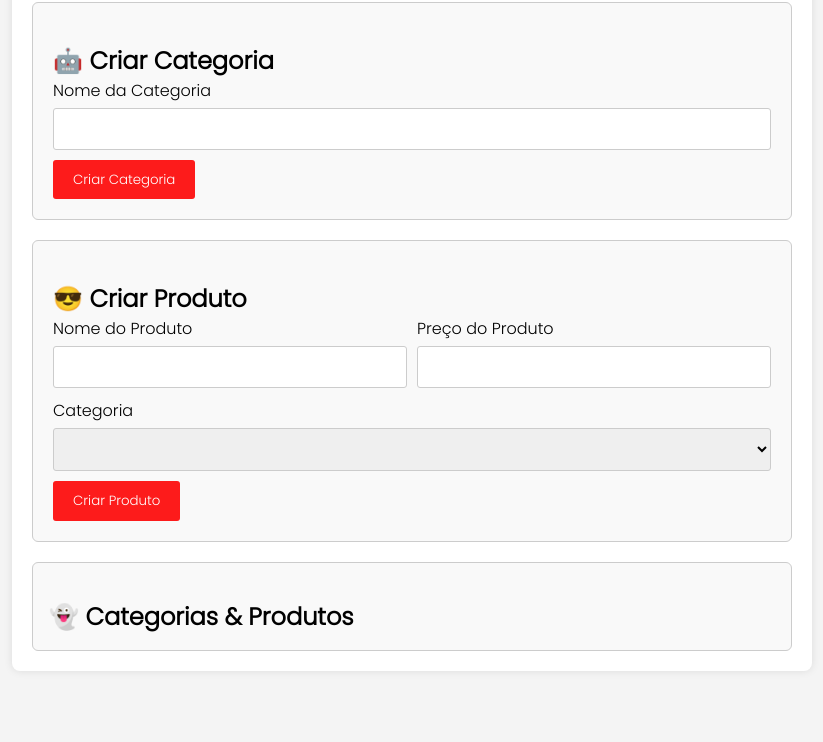
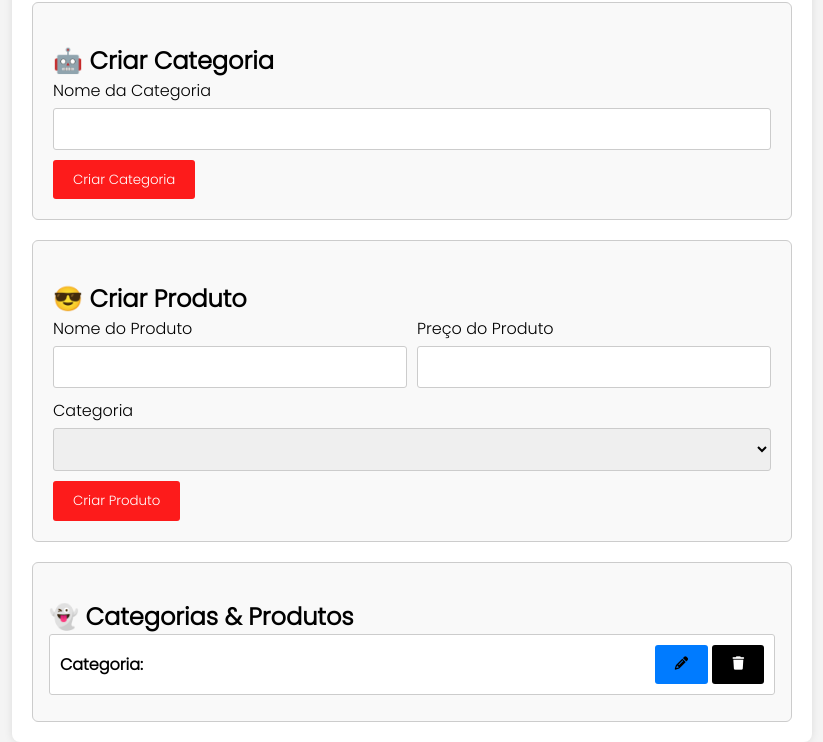
Before and after one commit to pablo-boop/ForEach-exercises, a plain HTML site: page pages/Category - Product/category.html in a window 1280 px wide. Both pictures are taken after a click on the button "Criar Categoria". Shown: the part 86-828 px from the top of the page, without its empty margins (228-1051 px from the left). Before the commit the page ends 800 px from the top, so only its background shows below. Drawn offline with Linux system fonts and the light colour scheme.

Commit message:
feat: add displayCategoriesAndProducts function

```diff
--- a/pages/Category - Product/category.html
+++ b/pages/Category - Product/category.html
@@ -3,6 +3,7 @@
 <head>
     <meta charset="UTF-8">
     <meta name="viewport" content="width=device-width, initial-scale=1.0">
+    <link rel="stylesheet" href="https://cdnjs.cloudflare.com/ajax/libs/font-awesome/6.4.2/css/all.min.css" integrity="sha512-z3gLpd7yknf1YoNbCzqRKc4qyor8gaKU1qmn+CShxbuBusANI9QpRohGBreCFkKxLhei6S9CQXFEbbKuqLg0DA==" crossorigin="anonymous" referrerpolicy="no-referrer" />
     <link rel="stylesheet" href="style.css">
     <title>Category - Product</title>
 </head>
--- a/pages/Category - Product/category.js
+++ b/pages/Category - Product/category.js
@@ -50,14 +50,14 @@ function createCategory() {
     categoryList.addCategory(categoryName);
     //console.log(categoryName);
     console.log(categoryList.categories);
-    clearFormFields()
+    clearFormFields();
+    displayCategoriesAndProducts()
 }
 
 function createProduct() {
     const productName = "Bolo";
     const productPrice = 20;
     const productCategory = categoryList.categories[0];
-
     productList.addProduct(productName, productPrice, productCategory)
     //console.log(productList.products)
 }
@@ -68,3 +68,36 @@ function clearFormFields() {
     document.getElementById("productPrice").value = "";
     document.getElementById("productCategory").value = "";
 }
+
+function displayCategoriesAndProducts() {
+    let content = "";
+
+    categoryList.categories.forEach((category) => {
+        content += `
+            <li>
+                <div class="categoriesList">
+                    <span><b>Categoria: </b>${category.name}</span>
+                    <div>
+                        <button class="editButton"><i class="fa-solid fa-pencil"></i></button>
+                        <button class="deleteButton"><i class="fa-solid fa-trash"></i></button>
+                    </div>
+                </div>
+                <ul class="productListByCategory"> `;
+                category.products.forEach((product) => {
+                    content += `
+                        <li>
+                            <div class="productsList">
+                                <span><b>Produto: </b>${product.name} - <b>Preço: </b> R$${product.price}</span>
+                            <div>
+                                <button class="editButton"><i class="fa-solid fa-pencil"></i></button>
+                                <button class="deleteButton"><i class="fa-solid fa-trash"></i></button>
+                            </div>
+                            </div>`;
+                });
+                content += `
+                    </ul>
+                </li>
+                `
+    });
+    document.getElementById("categoriesList").innerHTML = content;
+}
--- a/pages/Category - Product/style.css
+++ b/pages/Category - Product/style.css
@@ -104,3 +104,40 @@ h2 {
     border: 1px solid #ccc;
     border-radius: 3px;
 }
+
+.categoriesList {
+    display: flex;
+    justify-content: space-between;
+    align-items: center;
+}
+
+.editButton {
+    background-color: #007bff;
+    border: none;
+    cursor: pointer;
+    padding: 0.62rem 1.25rem;
+    border-radius: 3px;
+    transition: background-color 0.3s ease, transform 0.3s ease;
+}
+
+.editButton:hover {
+    background-color: #0069d9;
+    color: #fff;
+    transform: scale(1.02);
+}
+
+.deleteButton {
+    background-color: #000;
+    color: #fff;
+    border: none;
+    cursor: pointer;
+    padding: 0.62rem 1.25rem;
+    border-radius: 3px;
+    transition: background-color 0.3s ease, transform 0.3s ease;
+}
+
+.deleteButton:hover {
+    background-color: #1a1a1a;
+    color: #fff;
+    transform: scale(1.02);
+}
```
